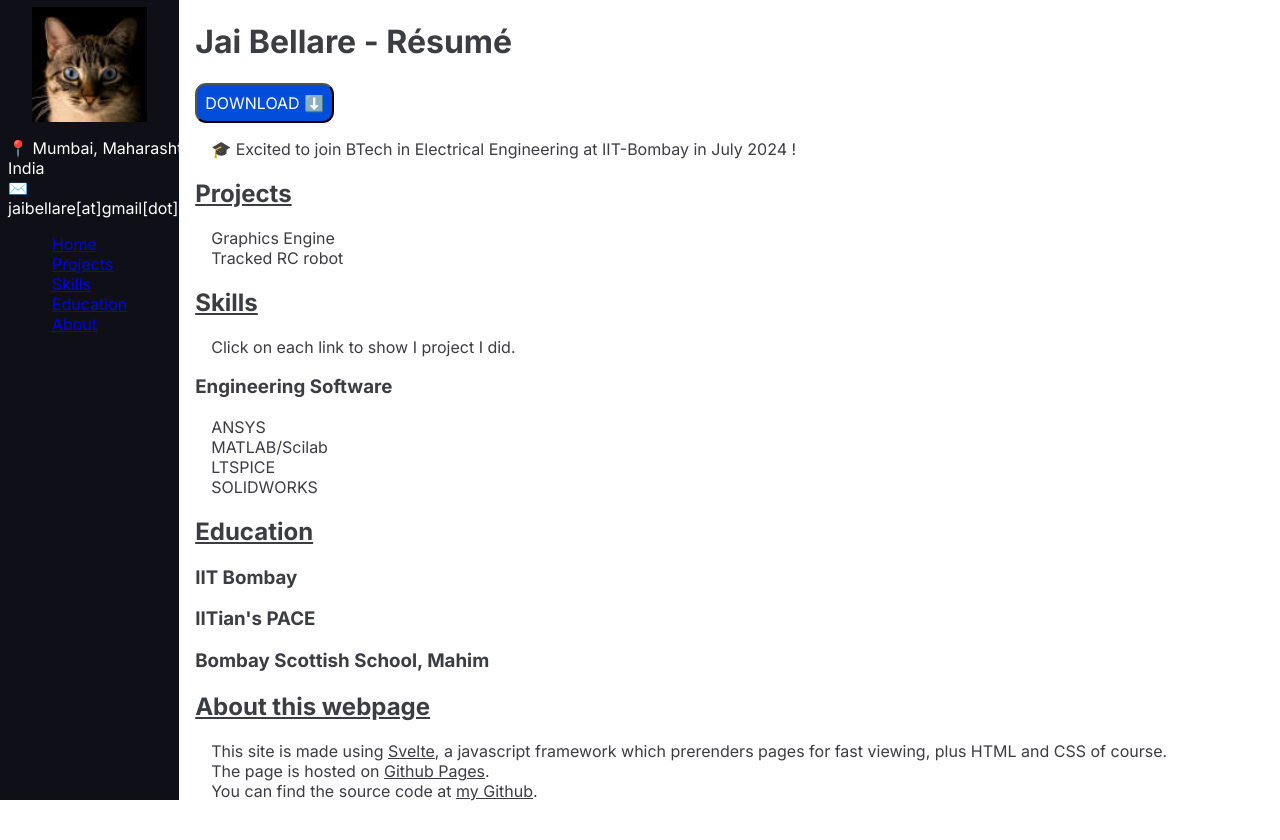
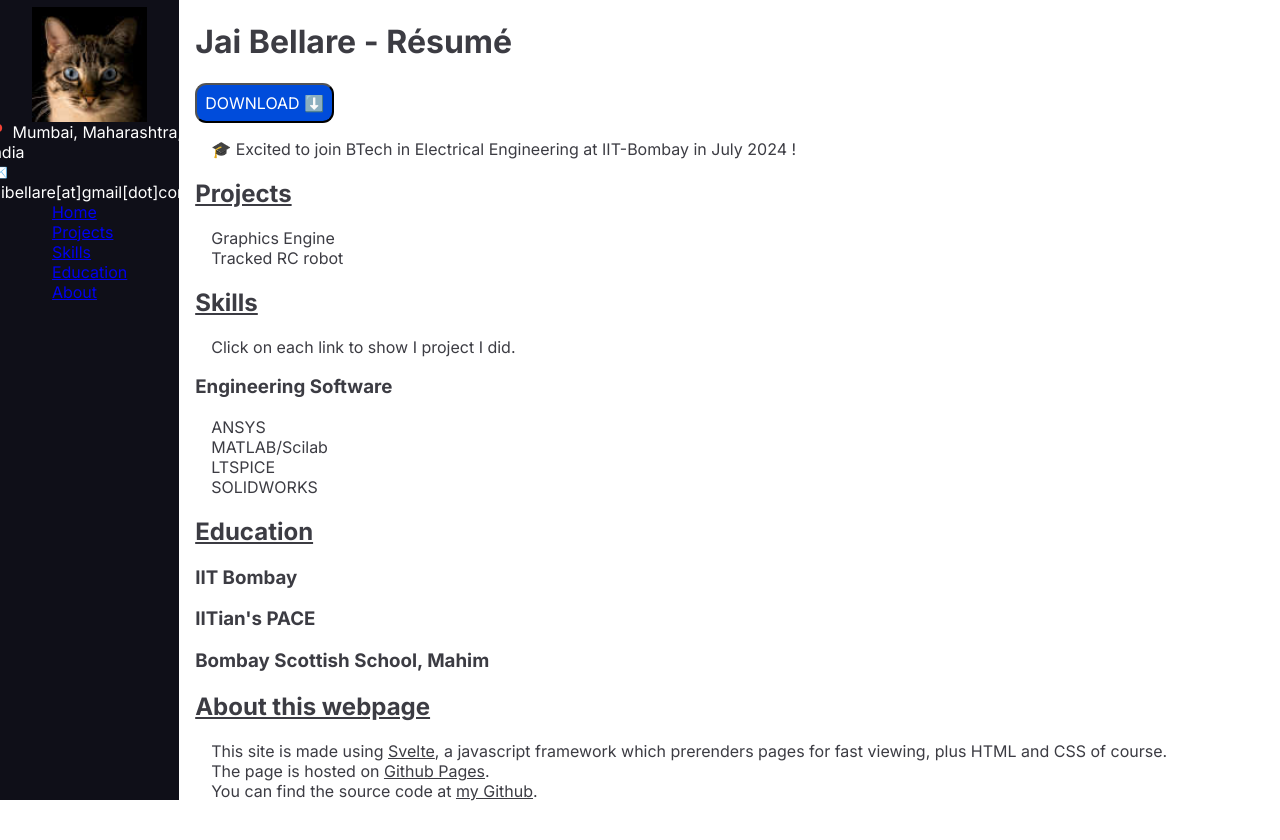
Before and after one commit to jjbel/resume, a SvelteKit app: page / in a window 1280 px wide. Shown: the top 840 px of the page. Built offline with nearby package versions, Linux system fonts and the light colour scheme.

Commit message:
sidebar: remove ul list

```diff
--- a/src/routes/Sidebar.svelte
+++ b/src/routes/Sidebar.svelte
@@ -7,10 +7,9 @@
     <img src={photo} alt="Jai" style="width:9vw;height:9vw;" />
 
     <div id="info">
-        <ul>
-            <li>📍 Mumbai, Maharashtra, India</li>
-            <li>✉️ jai<None />bellare<None />[at]<None />gmail<None />[dot]<None />com</li>
-        </ul>
+        📍 Mumbai, Maharashtra, India
+        <br />
+        ✉️ jai<None />bellare<None />[at]<None />gmail<None />[dot]<None />com
     </div>
 
     <nav>
```
